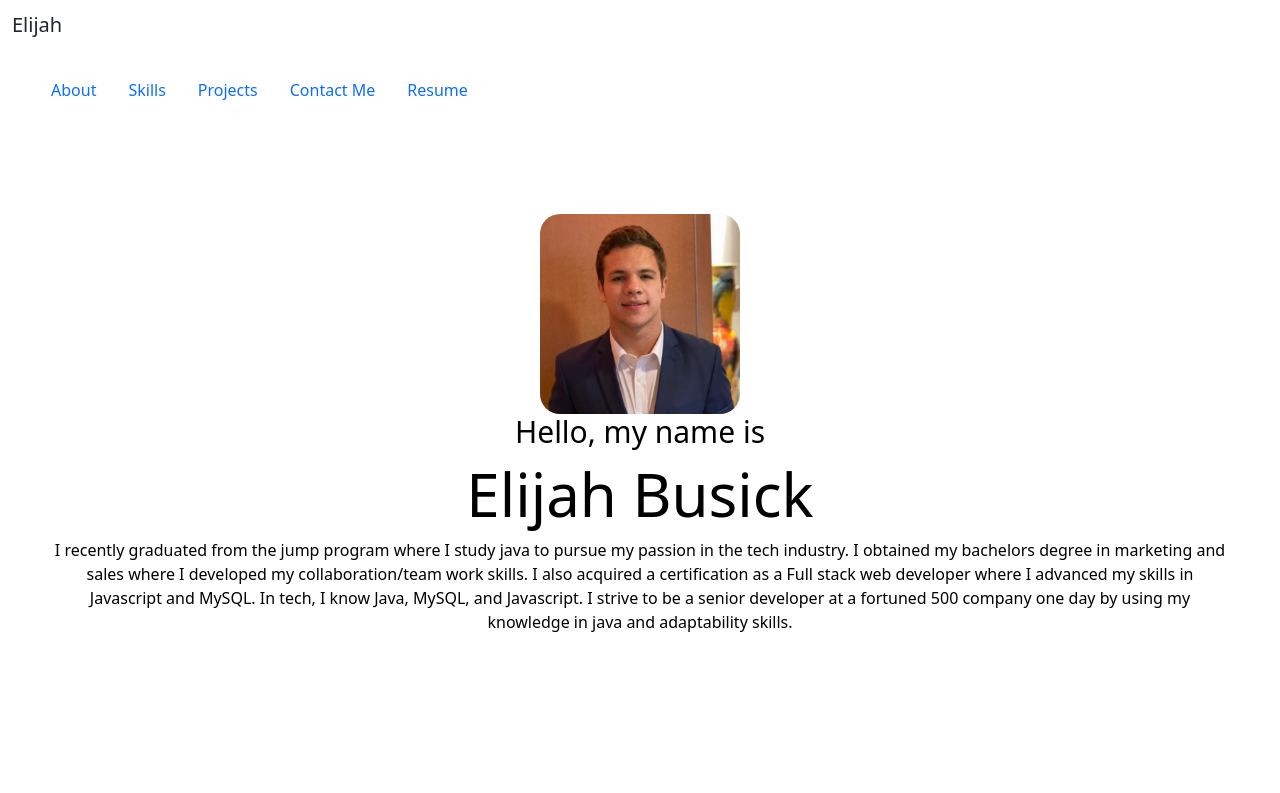
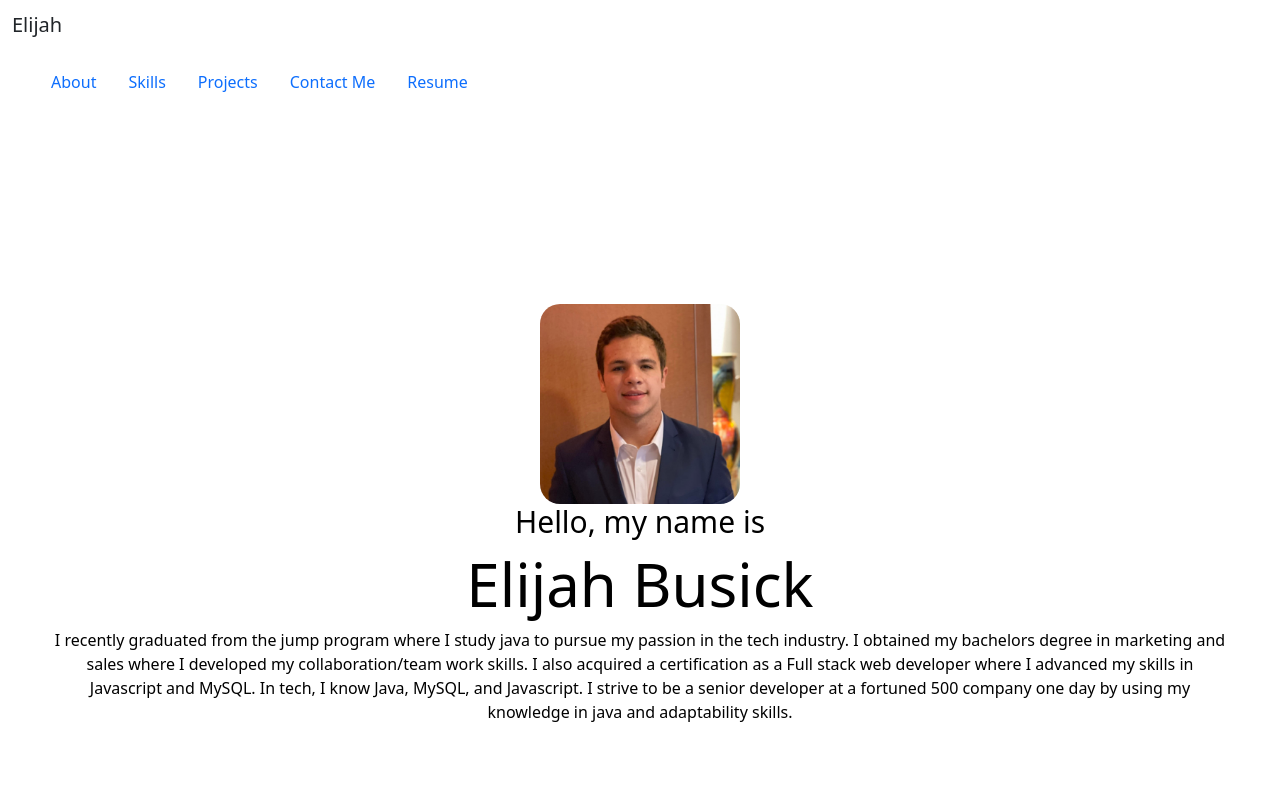
Before and after one commit to Elijahb22/the-portfolio, a React (Create React App) app: page / in a window 1280 px wide. Shown: the top 793 px of the page. Built offline with nearby package versions, Linux system fonts and the light colour scheme.

Commit message:
fix structure

```diff
--- a/src/components/Nav/nav.js
+++ b/src/components/Nav/nav.js
@@ -3,10 +3,10 @@ import './nav.css'
 const nav = () => {
 
   return (
-    <div className='nav'>
+    <div className=''>
             <nav class="navbar bg-body-tertiary">
                 <div class="container-fluid">
-                    <span class="navbar-brand mb-6 h1">Elijah</span>
+                    <span class="navbar-brand mb-0 h1">Elijah</span>
                 </div>
 
             <div className='nav-w'>
```
